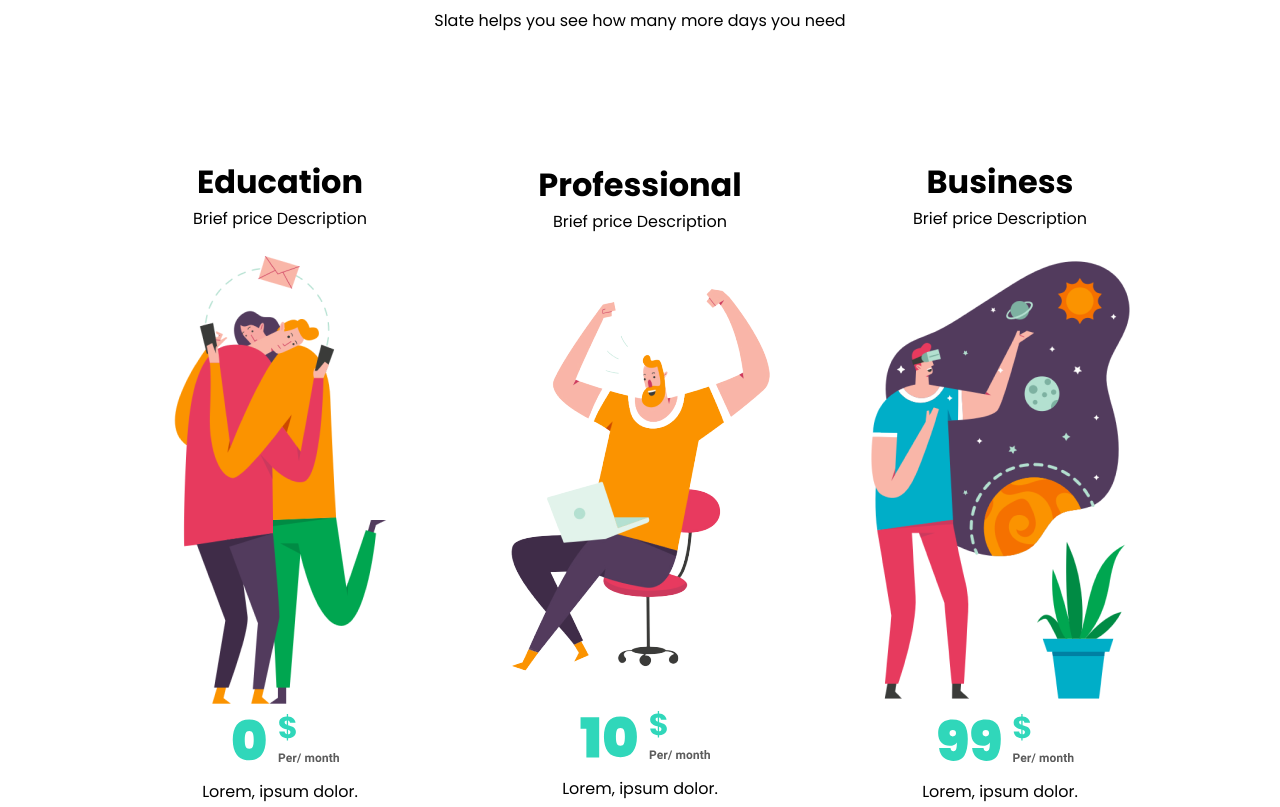
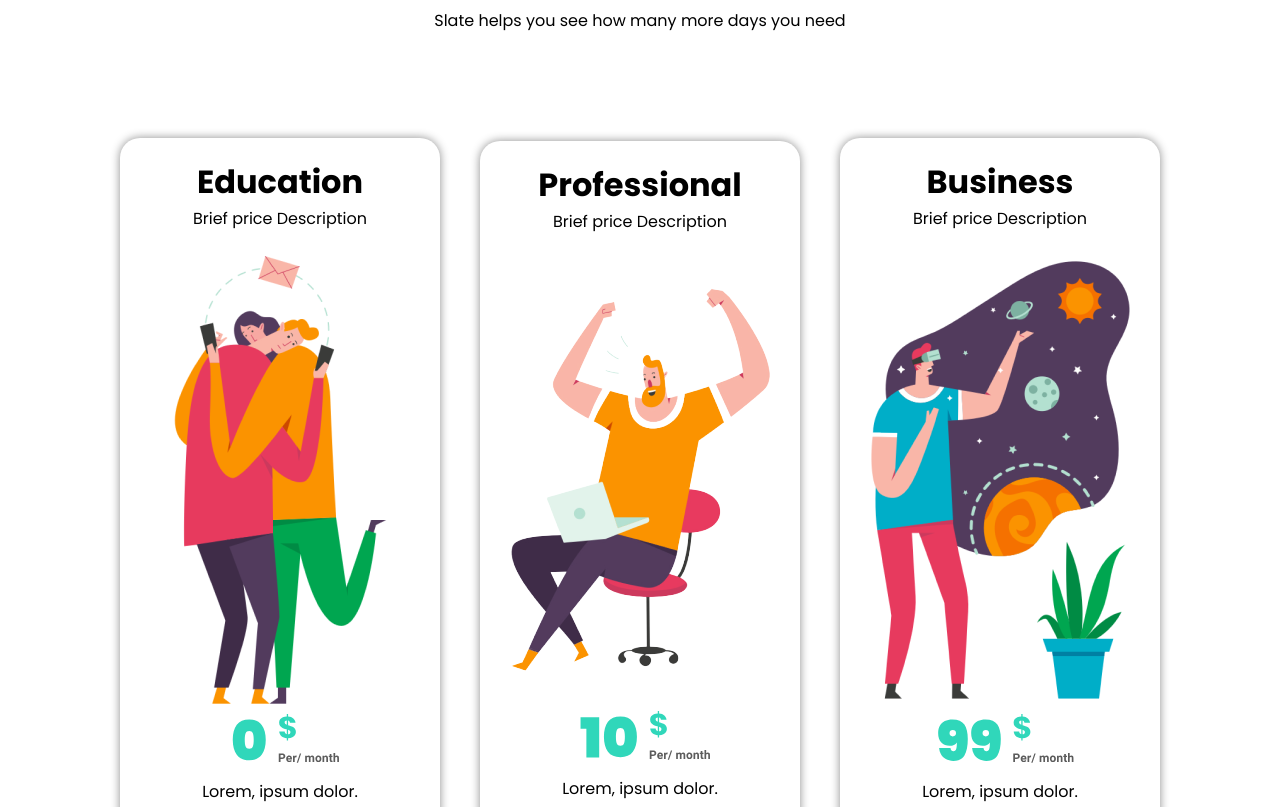
Before and after one commit to Derik300309/Land, a plain HTML site: page index.html in a window 1280 px wide. Shown: the part 3560-4367 px from the top of the page. Drawn offline with Linux system fonts and the light colour scheme.

Commit message:
The final version

```diff
--- a/CSS/main.css
+++ b/CSS/main.css
@@ -375,6 +375,7 @@ header .content h1
     -webkit-transition: all 0.3s;
     -o-transition: all 0.3s;
     transition: all 0.3s;
+    box-shadow: 0px 0px 10px #00000073;
 }
 .price .content .cards .card:hover
 {
```
